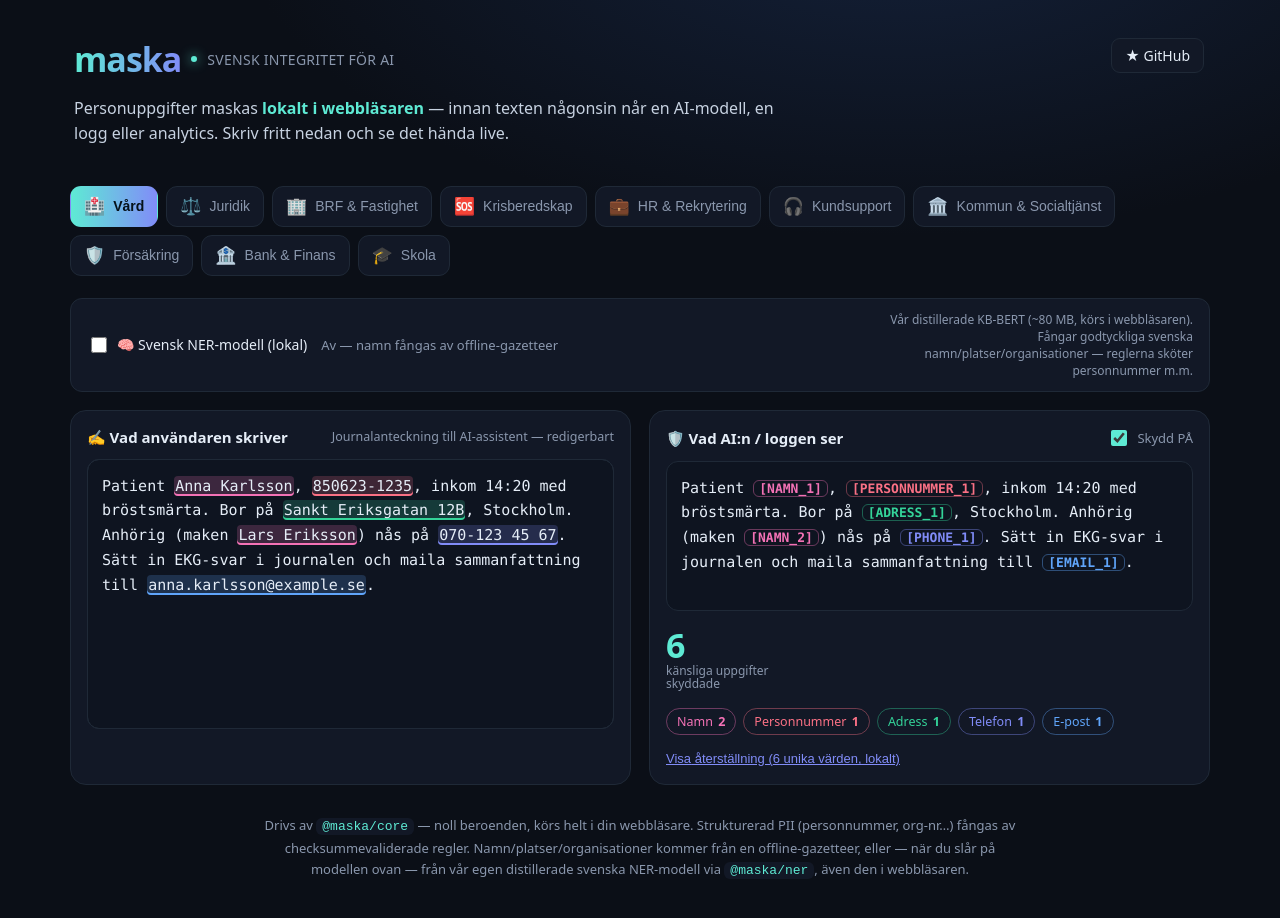
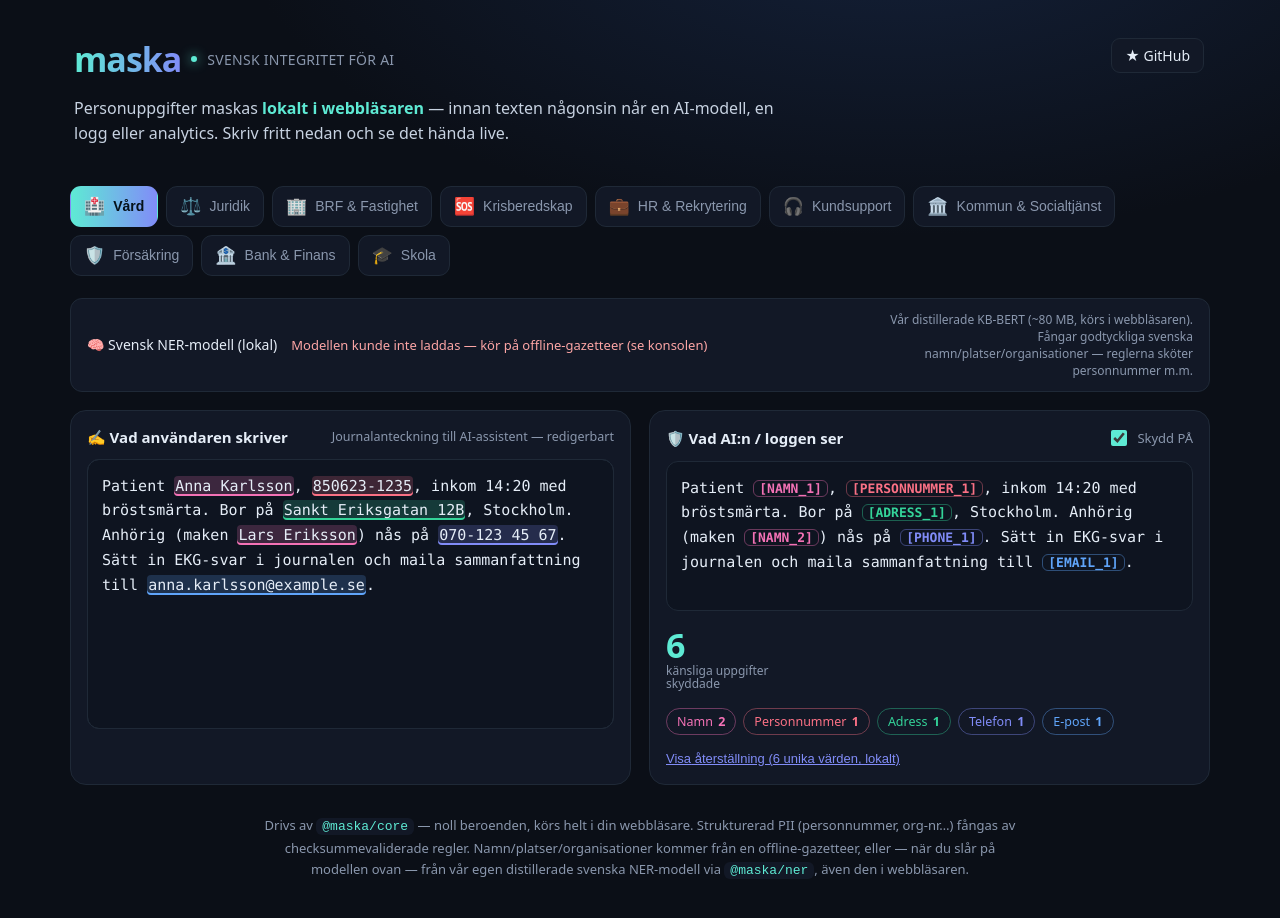
Before and after one commit to joelhagvall/maskera, a React (Vite) app in the folder apps/demo/: page / in a window 1280 px wide. Shown: the top 918 px of the page. Built offline with nearby package versions, Linux system fonts and the light colour scheme.

Commit message:
just always load the model, drop the on/off toggle

```diff
--- a/apps/demo/src/App.tsx
+++ b/apps/demo/src/App.tsx
@@ -5,7 +5,7 @@ import { demoDetectors, ruleDetectors } from "./detectors"
 import { labelMeta } from "./labels"
 import { type Scenario, scenarios } from "./scenarios"
 
-type NerStatus = "off" | "loading" | "ready" | "error"
+type NerStatus = "loading" | "ready" | "error"
 
 const GITHUB = "https://github.com/joelhagvall/maska"
 
@@ -60,18 +60,19 @@ export function App() {
   const [text, setText] = useState<string>(scenarios[0].text)
   const [protect, setProtect] = useState(true)
   const [showMap, setShowMap] = useState(false)
-  const [nerOn, setNerOn] = useState(false)
-  const [nerStatus, setNerStatus] = useState<NerStatus>("off")
+  const [nerStatus, setNerStatus] = useState<NerStatus>("loading")
   const [nerProgress, setNerProgress] = useState(0)
   const [analyzing, setAnalyzing] = useState(false)
   const backdropRef = useRef<HTMLDivElement>(null)
   const recognizerRef = useRef<NerRecognizer | null>(null)
 
-  // Synchronous rule-only result — always available, instant.
+  // Synchronous rule-only result — always available, instant. While the model
+  // loads, this (rules + offline gazetteer) is what the user sees, so the demo
+  // is usable immediately and upgrades to the model seamlessly once ready.
   const ruleResult = useMemo(() => redact(text, { detectors: demoDetectors }), [text])
   const [result, setResult] = useState<RedactResult>(ruleResult)
 
-  const useNer = nerOn && nerStatus === "ready"
+  const useNer = nerStatus === "ready"
 
   // When NER is active, recompute the hybrid result (debounced). Otherwise the
   // instant rule-only result is the source of truth.
@@ -95,18 +96,10 @@ export function App() {
     }
   }, [text, useNer, ruleResult])
 
-  async function toggleNer(on: boolean) {
-    setNerOn(on)
-    if (!on) {
-      setNerStatus("off")
-      return
-    }
-    if (recognizerRef.current) {
-      setNerStatus("ready")
-      return
-    }
-    setNerStatus("loading")
-    setNerProgress(0)
+  // The Swedish model is always on — auto-loaded once on mount. The rule layer
+  // keeps working the whole time, so there's never a blank wait.
+  useEffect(() => {
+    let cancelled = false
     // Load OUR distilled Swedish model from the demo's /public/models folder.
     const rec = createNerRecognizer({
       model: "maska-sv-ner",
@@ -123,15 +116,19 @@ export function App() {
       },
     })
     recognizerRef.current = rec
-    try {
-      await rec.ready
-      setNerStatus("ready")
-    } catch (err) {
-      console.error(err)
-      recognizerRef.current = null
-      setNerStatus("error")
+    rec.ready
+      .then(() => !cancelled && setNerStatus("ready"))
+      .catch((err) => {
+        console.error(err)
+        if (!cancelled) {
+          recognizerRef.current = null
+          setNerStatus("error")
+        }
+      })
+    return () => {
+      cancelled = true
     }
-  }
+  }, [])
 
   const counts = useMemo(() => {
     const c = new Map<string, number>()
@@ -183,28 +180,24 @@ export function App() {
       </nav>
 
       <div className="nerbar">
-        <label className="toggle ner">
-          <input type="checkbox" checked={nerOn} onChange={(e) => toggleNer(e.target.checked)} />
+        <span className="toggle ner">
           <span>🧠 Svensk NER-modell (lokal)</span>
-        </label>
+        </span>
         {nerStatus === "loading" && (
           <span className="nerstat">
-            Laddar modell… {nerProgress}%
+            Laddar… {nerProgress}% · regler aktiva under tiden
             <span className="bar">
               <span className="fill" style={{ width: `${nerProgress}%` }} />
             </span>
           </span>
         )}
         {nerStatus === "ready" && (
-          <span className="nerstat ok">
-            ● Svensk modell aktiv{analyzing ? " · analyserar…" : ""}
-          </span>
+          <span className="nerstat ok">● Aktiv{analyzing ? " · analyserar…" : ""}</span>
         )}
         {nerStatus === "error" && (
-          <span className="nerstat err">Kunde inte ladda modellen (se konsolen)</span>
-        )}
-        {nerStatus === "off" && (
-          <span className="nerstat muted">Av — namn fångas av offline-gazetteer</span>
+          <span className="nerstat err">
+            Modellen kunde inte laddas — kör på offline-gazetteer (se konsolen)
+          </span>
         )}
         <span className="nerhint">
           Vår distillerade KB-BERT (~80 MB, körs i webbläsaren). Fångar godtyckliga svenska
```
Also changed, not shown: 2 other files (tests, documents, lock files or other folders).
